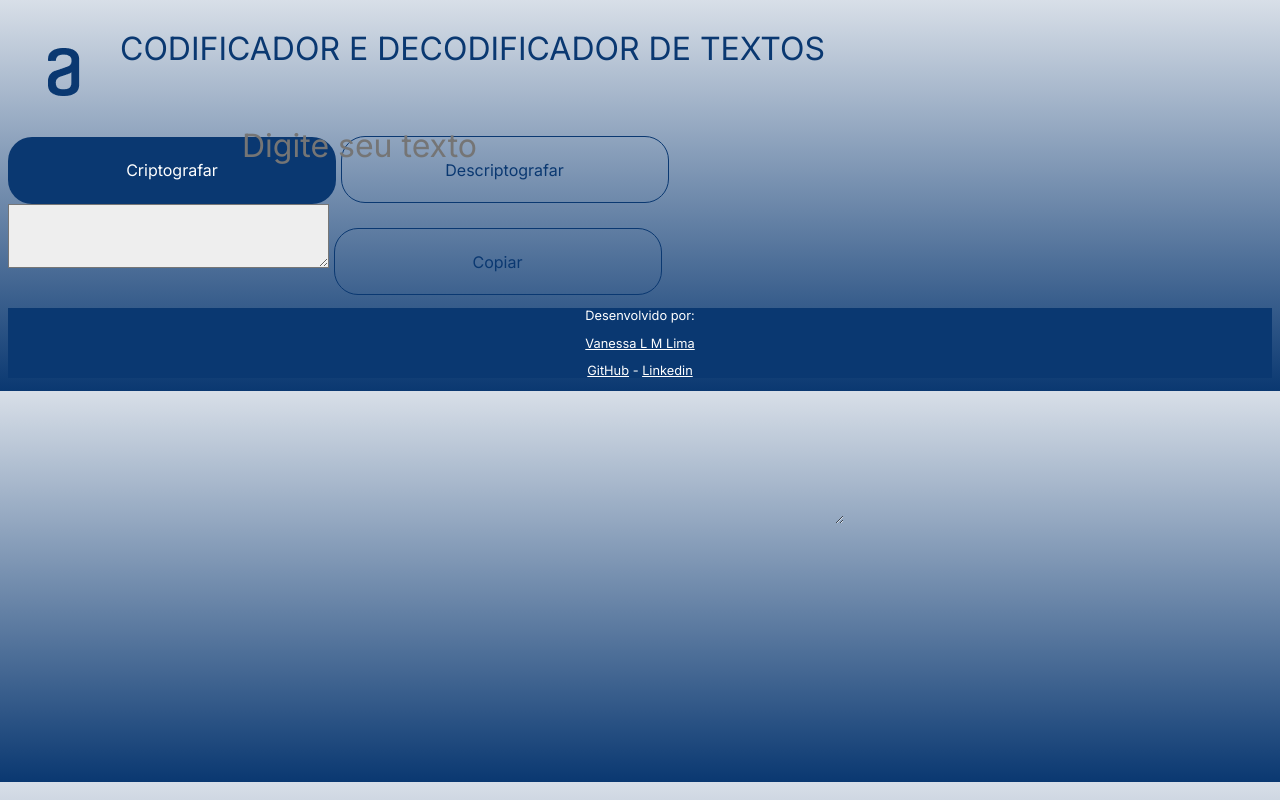
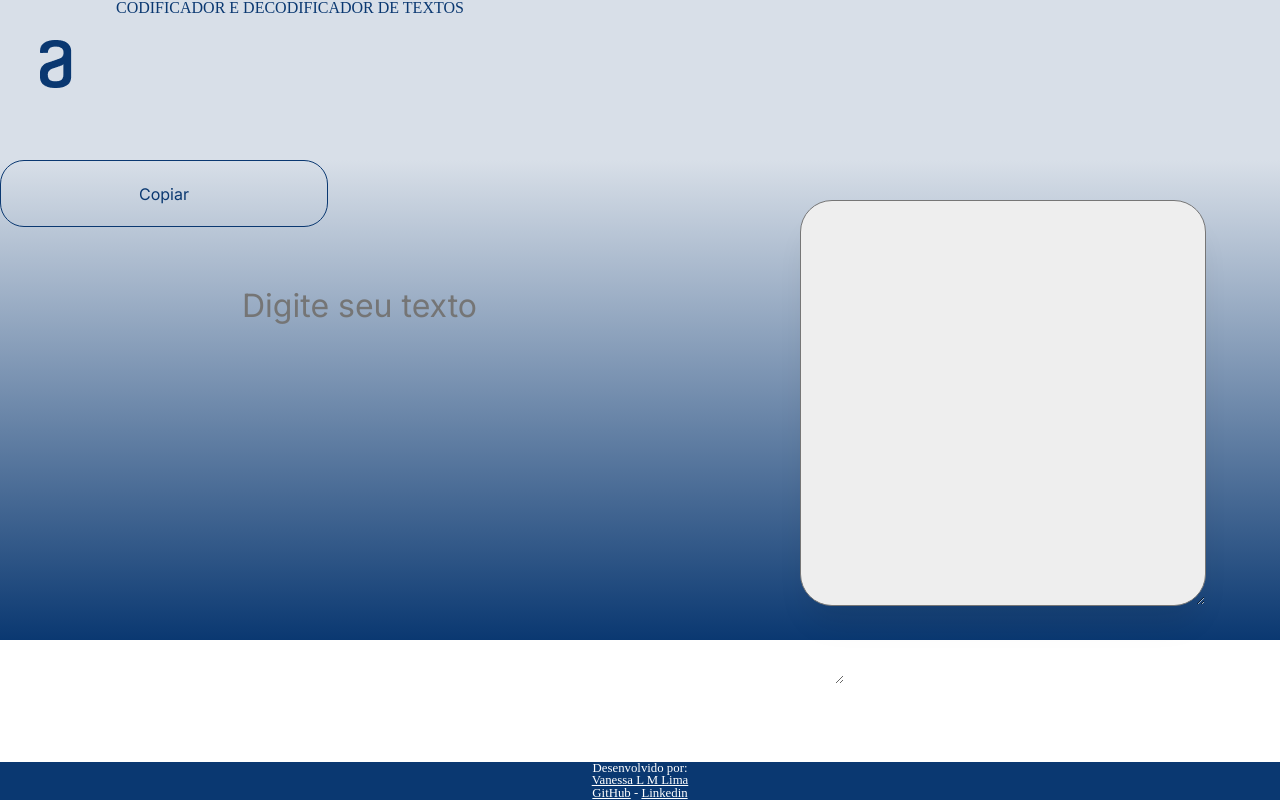
Before and after one commit to vanelmlima/d1decodificador, a plain HTML site: page index.html in a window 1280 px wide. Shown: the top 803 px of the page. Drawn offline with Linux system fonts and the light colour scheme.

Commit message:
adcionando reset

```diff
--- a/index.html
+++ b/index.html
@@ -7,6 +7,7 @@
 		<link rel="preconnect" href="https://fonts.googleapis.com">
 		<link rel="preconnect" href="https://fonts.gstatic.com" crossorigin>
 		<link href="https://fonts.googleapis.com/css2?family=Inter&display=swap" rel="stylesheet">
+		<link rel="stylesheet" type="text/css" href="reset.css">
 		<link rel="stylesheet" type="text/css" href="style.css">
 		<title>Codificador e Decodificador de Textos</title>
 	</head>
--- /dev/null
+++ b/reset.css
@@ -0,0 +1,48 @@
+/* http://meyerweb.com/eric/tools/css/reset/
+   v2.0 | 20110126
+   License: none (public domain)
+*/
+
+html, body, div, span, applet, object, iframe,
+h1, h2, h3, h4, h5, h6, p, blockquote, pre,
+a, abbr, acronym, address, big, cite, code,
+del, dfn, em, img, ins, kbd, q, s, samp,
+small, strike, strong, sub, sup, tt, var,
+b, u, i, center,
+dl, dt, dd, ol, ul, li,
+fieldset, form, label, legend,
+table, caption, tbody, tfoot, thead, tr, th, td,
+article, aside, canvas, details, embed,
+figure, figcaption, footer, header, hgroup,
+menu, nav, output, ruby, section, summary,
+time, mark, audio, video {
+	margin: 0;
+	padding: 0;
+	border: 0;
+	font-size: 100%;
+	font: inherit;
+	vertical-align: baseline;
+}
+/* HTML5 display-role reset for older browsers */
+article, aside, details, figcaption, figure,
+footer, header, hgroup, menu, nav, section {
+	display: block;
+}
+body {
+	line-height: 1;
+}
+ol, ul {
+	list-style: none;
+}
+blockquote, q {
+	quotes: none;
+}
+blockquote:before, blockquote:after,
+q:before, q:after {
+	content: '';
+	content: none;
+}
+table {
+	border-collapse: collapse;
+	border-spacing: 0;
+}
--- a/style.css
+++ b/style.css
@@ -5,24 +5,35 @@
 
 }
 
-body {
-	background: linear-gradient(#D8DFE8,#0A3871);
+header {
+	background: #D8DFE8;
+	position: absolute;
+	width: 100%;
+	height: 20%;
+
 }
 
-header {
-	display: flex;
+main {
+	position: absolute;
+	top: 20%;
+	width: 100%;
+	height: 60%;
+	background: linear-gradient(#D8DFE8,#0A3871);
+
 }
 
 .logo-alura {
 	margin: 40px;
 	display: inline-block;
 	height: fit-content;
+	width: auto;
 }
 h1{
 	display: inline-block;
-	text-align: center;
+
+	vertical-align: top;
 	color: #0A3871;
-	width: auto;
+	width: 80%;
 }
 
 .input-texto{
@@ -41,9 +52,16 @@ h1{
 	font-size: 32px;
 
 }
+.botoes {
+	position: absolute;
+	left: 240px;
+	top: 885px;
+
+	width: 680px;
+	height: 67px;
+}
 
 .botao-criptografar {
-	display: inline-block;
 	width: 328px;
 	height: 67px;
 	padding: 24px;
@@ -58,6 +76,7 @@ h1{
 
 }
 .botao-descriptografar {
+
 	display: inline-block;
 	width: 328px;
 	height: 67px;
@@ -75,6 +94,15 @@ h1{
 .saida-texto {
 	background: #EEEEEE;
 	font-size: 24px;
+
+	position: absolute;
+	width: 400px;
+	height: 400px;
+	left: 800px;
+	top: 40px;
+
+	border-radius: 32px;
+	box-shadow: 0px 24px 32px -8px rgba(0, 0, 0, 0.08);
 }
 
 .botao-copiar{
@@ -93,6 +121,9 @@ h1{
 
 footer{
 	background: #0A3871;
+	position: absolute;
+	width: 100%;
+	bottom: 0;
 }
 footer p {
 	font-size: 0.8em;
```
